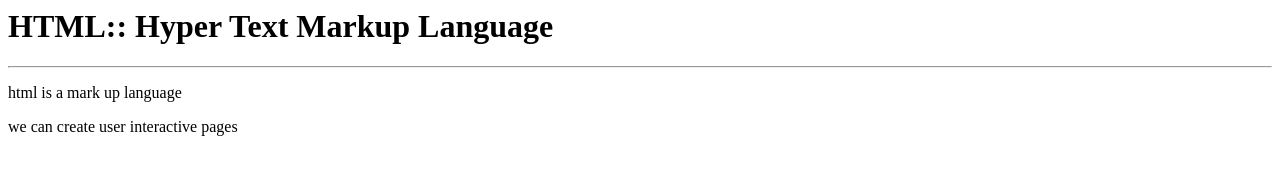
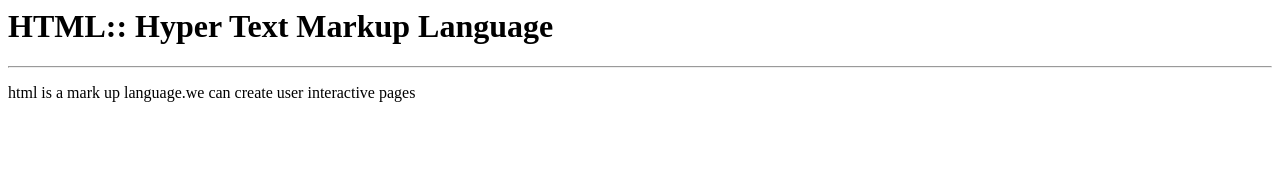
Before and after one commit to lavanyasony/lavanyasony.github.io, a plain HTML site: page vineetha.html in a window 1280 px wide. Drawn offline with Linux system fonts and the light colour scheme.

Commit message:
Update vineetha.html

```diff
--- a/vineetha.html
+++ b/vineetha.html
@@ -4,7 +4,7 @@
 <body>
 <h1>  HTML:: Hyper Text Markup Language </h1>
   <hr>
-  <p> html is a mark up language</p>
-  <p>we can create user interactive pages </p>
+  <p> html is a mark up language.we can create user interactive pages </p>
+
 
 </body>
```
